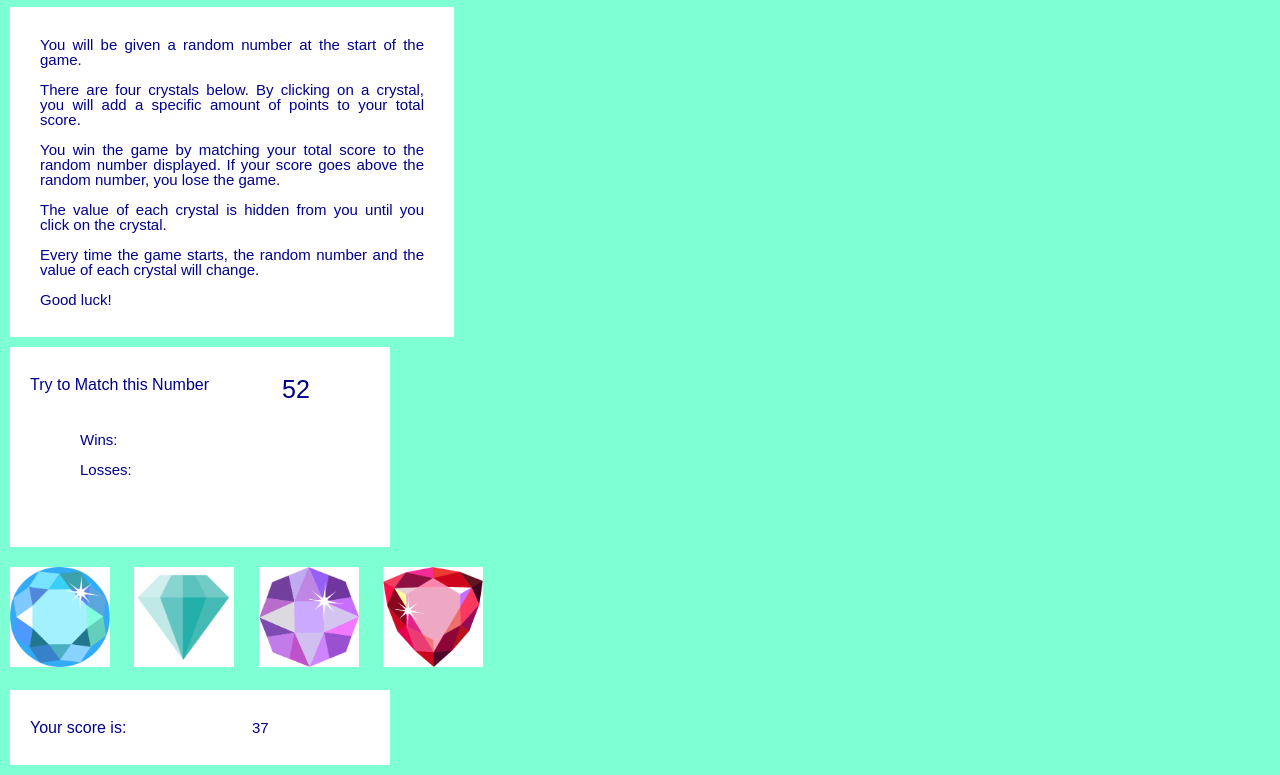
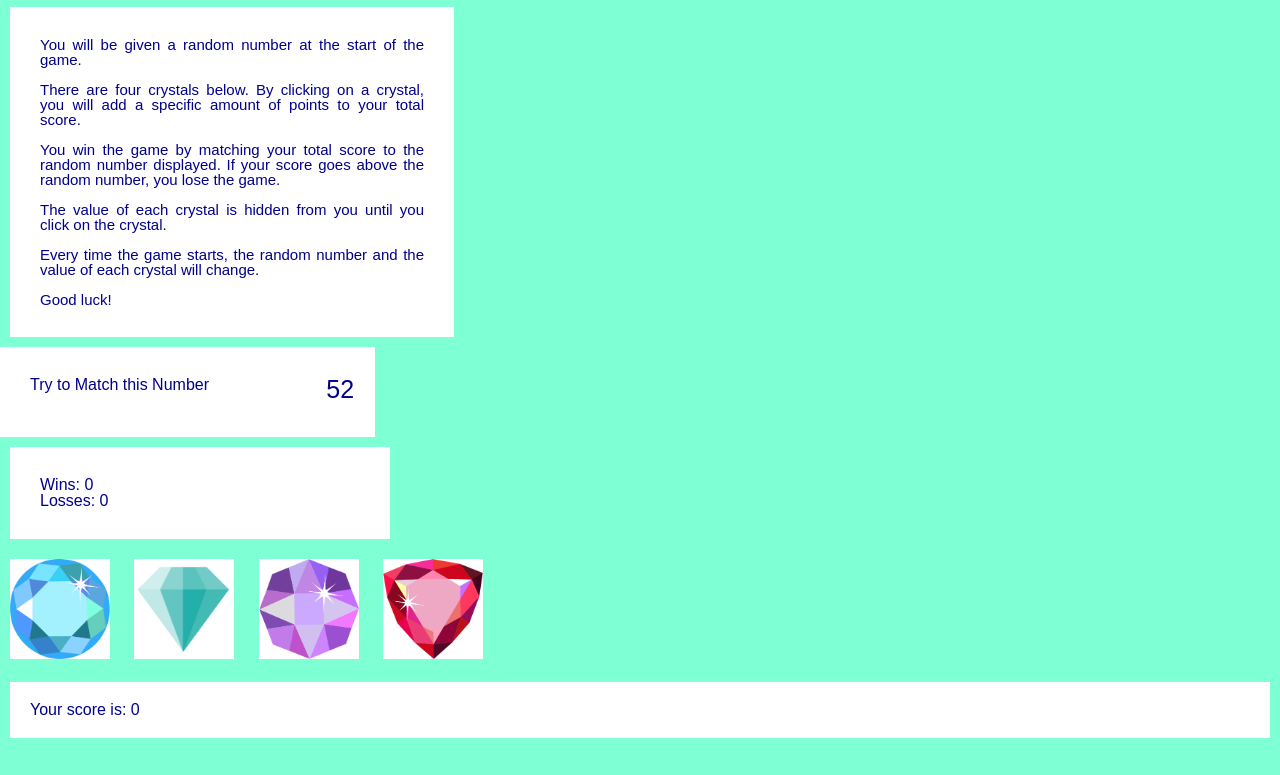
Before and after one commit to kayleybannister/unit-4-game, a plain HTML site: page index.html in a window 1280 px wide. Shown: the part 123-898 px from the top of the page. After the commit the page ends 871 px from the top, so only its background shows below. Drawn offline with nearby package versions, Linux system fonts and the light colour scheme.

Commit message:
updated files after tutoring session

```diff
--- a/assets/css/style.css
+++ b/assets/css/style.css
@@ -22,11 +22,9 @@ h1 {
 }
 
 h2 {
-    width: 15%;
     margin: 10px;
     background-color: white;
     padding: 20px;
-    float: left;
 }
 
 p {
@@ -44,7 +42,7 @@ p {
     width: 5%;
     padding: 20px;
     font-size: 25px;
-    float: left;
+    float: right;
 }
 
 #win-lose {
@@ -54,9 +52,16 @@ p {
     padding: 30px;
 }
 
-#score {
-    margin: 10px;
-    width: 25%;
-    background-color: white;
-    padding: 30px;
+.winOrlose {
+    text-align: left;
 }
+
+#matchThis {
+height: 90px;
+width: 375px;
+background-color: white;
+}
+
+#tryMatch {
+    float: left;
+}
--- a/assets/javascript/game.js
+++ b/assets/javascript/game.js
@@ -1,16 +1,16 @@
-console.log("The javascript is now running");
-
 //DECLARING VARIABLES
-
-//variables for wins and losses
 var wins = 0;
 var losses = 0;
-
 var randomNumber = 0;
+var score = 0;
+var blueCrystal = generateRandom(1, 12);
+var greenCrystal = generateRandom(1, 12);
+var purpleCrystal = generateRandom(1, 12);
+var redCrystal = generateRandom(1, 12);
+//=============================================================
 
 //creating function to generate random value for randomNumber and each crystal
-var generateRandom = function(min, max)
- {
+function generateRandom(min, max){
     return Math.floor(Math.random() * (max - min + 1) + min);
  };
 
@@ -20,11 +20,6 @@ var runGame = function() {
     //random number variable
     randomNumber = generateRandom(19, 120);
 
-    //crystal variables
-    var blueCrystal = generateRandom(1, 12);
-    var greenCrystal = generateRandom(1, 12);
-    var purpleCrystal = generateRandom(1, 12);
-    var redCrystal = generateRandom(1, 12);
 
     var score = blueCrystal + greenCrystal + purpleCrystal + redCrystal;
 
@@ -44,7 +39,6 @@ var runGame = function() {
     $("#random-number").html(randomNumber);
 
     //using jQuery to display the user's score every time they click a crystal
-    $("#score").html(score);
 
 //ends the runGame function
 };
@@ -54,30 +48,26 @@ runGame();
 
 //using jQuery to display alert when a crystal is clicked
 $("#blue").on("click", function() {
-
-    console.log("You clicked the blue crystal");
-
+    score = blueCrystal + score;
+    $("#score").text(score);
 });
 
 //displays alert when green crystal is clicked
 $("#green").on("click", function() {
-
-    console.log("You clicked the green crystal");
+    score = greenCrystal + score;
+    $("#score").text(score);
 });
 
 //displays alert when purple crystal is clicked
 $("#purple").on("click", function() {
-
-    console.log("You clicked the purple crystal");
-
+    score = purpleCrystal + score;
+    $("#score").text(score);
 });
 
 //displays alert when red crystal is clicked
 $("#red").on("click", function() {
-
-    console.log("You clicked the red crystal");
-
-
+    score = redCrystal + score;
+    $("#score").text(score);
 });
 
 //creating if/else statement so that if the score goes above the randomNumber, the user loses
--- a/index.html
+++ b/index.html
@@ -45,17 +45,19 @@ Every time the game starts, the random number and the value of each crystal will
 Good luck!</p>
 
 <!--holds the div for the random number to be displayed-->
-<div>
-    <h2>Try to Match this Number</h2>
-    <p id="random-number"></p>
+<div id="matchThis">
+    <h2 id="tryMatch">Try to Match this Number</h2>
+    <h2 id="random-number"></h2>
 </div>
 
 <!--holds the div for the number of wins and losses-->
 <div id="win-lose">
-    <p>Wins:
-    <br>
-    <br>
-    Losses:</p>
+    <div class="winOlose">
+        <h3>Wins: <span id="wins">0</span></h3>
+    </div>
+    <div class="winOrlose">
+        <h3>Losses: <span id="losses">0</span> </h3>
+    </div>
 </div>
 
 <div class="crystals">
@@ -67,8 +69,8 @@ Good luck!</p>
 
 <!--holds the score for each crystal clicked-->
 <div>
-    <h2>Your score is:</h2>
-    <p id="score"></p>
+    <h2>Your score is: <span id="score">0</span></h2>
+
 </div>
 <!--link to game.js-->
 <script src="assets/javascript/game.js"></script>
```
